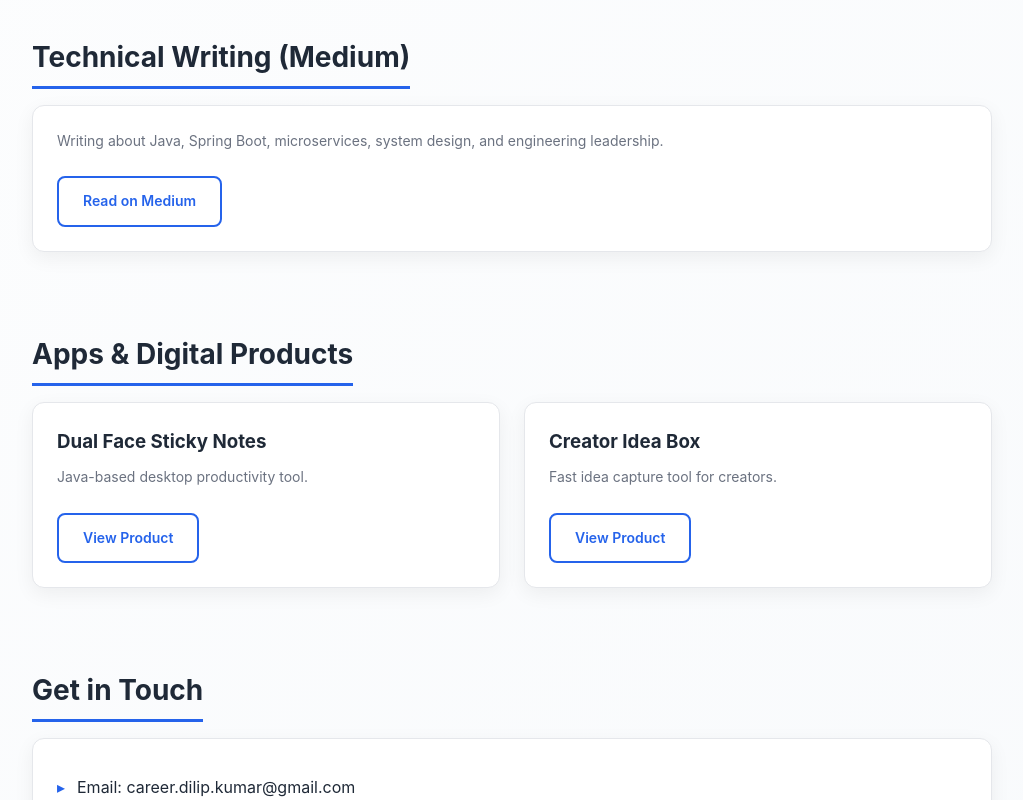
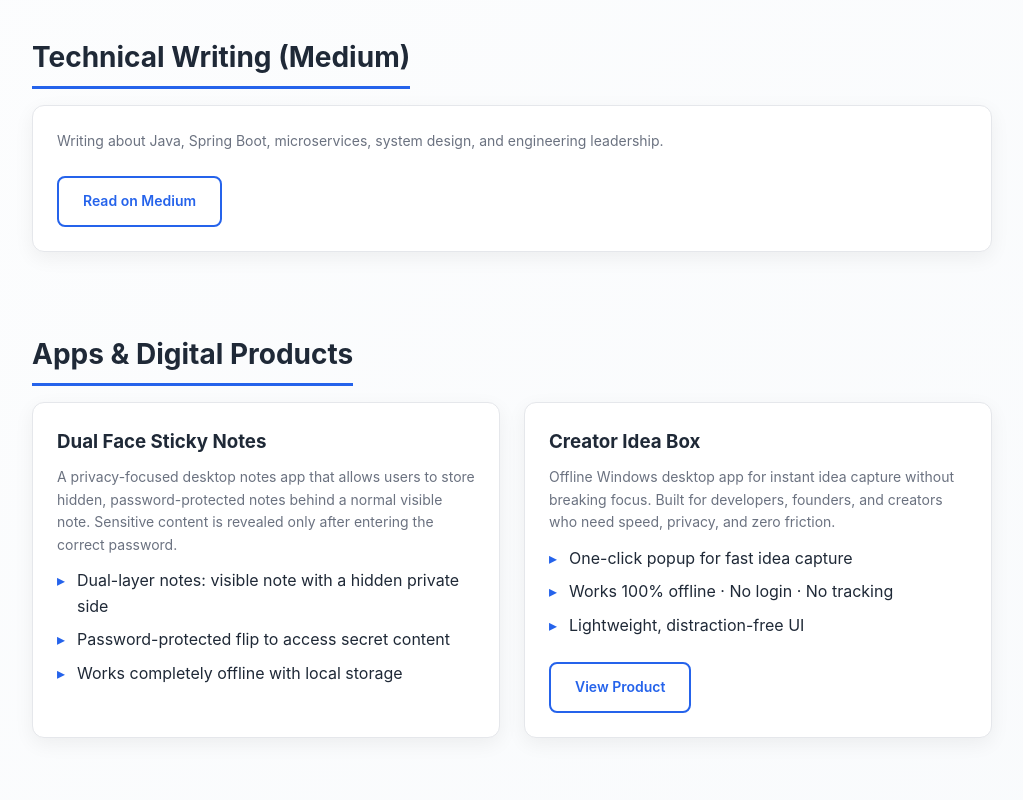
Before and after one commit to dilip-4/dilip-4.github.io, a plain HTML site: page index.html in a window 1280 px wide. Shown: the part 2000-2800 px from the top of the page, without its empty margins (128-1151 px from the left). Drawn offline with Linux system fonts and the light colour scheme.

Commit message:
Enhance navigation and update product details
Updated navigation and product descriptions for clarity and added links.

```diff
--- a/index.html
+++ b/index.html
@@ -11,6 +11,7 @@
 
 <style>
 *{margin:0;padding:0;box-sizing:border-box}
+html{scroll-behavior:smooth}
 body{
   font-family:-apple-system,BlinkMacSystemFont,'Segoe UI',sans-serif;
   background:linear-gradient(135deg,#ffffff,#f8fafc);
@@ -43,6 +44,13 @@
   margin-left:16px
 }
 nav a:hover{color:#2563eb}
+
+.nav-title{
+  font-weight:700;
+  font-size:16px;
+  color:#1f2937;
+  text-decoration:none
+}
 
 h1{
   font-size:42px;
@@ -166,9 +174,12 @@
 
 <body>
 
+<!-- SCROLL TARGET -->
+<div id="top"></div>
+
 <nav>
   <div>
-    <strong>Dilip Kumar Singh</strong>
+    <a href="#top" class="nav-title">Dilip Kumar Singh</a>
     <div>
       <a href="#about">About</a>
       <a href="#skills">Skills</a>
@@ -293,7 +304,7 @@
   <div class="card">
     <p>Writing about Java, Spring Boot, microservices, system design, and engineering leadership.</p>
     <div class="cta-bar">
-      <a href="https://medium.com/@YOUR_MEDIUM" target="_blank" class="cta-secondary">Read on Medium</a>
+      <a href="https://medium.com/@BuildCatalyst" target="_blank" class="cta-secondary">Read on Medium</a>
     </div>
   </div>
 </section>
@@ -303,16 +314,31 @@
   <div class="grid">
     <div class="card">
       <h3>Dual Face Sticky Notes</h3>
-      <p>Java-based desktop productivity tool.</p>
-      <div class="cta-bar">
+      <p>A privacy-focused desktop notes app that allows users to store hidden,
+password-protected notes behind a normal visible note.
+Sensitive content is revealed only after entering the correct password.</p>
+	  <ul>
+		  <li>Dual-layer notes: visible note with a hidden private side</li>
+		  <li>Password-protected flip to access secret content</li>
+		  <li>Works completely offline with local storage</li>
+	  </ul>
+      <!--<div class="cta-bar">
         <a href="https://gumroad.com/YOUR_PRODUCT" target="_blank" class="cta-secondary">View Product</a>
-      </div>
+      </div>-->
     </div>
     <div class="card">
       <h3>Creator Idea Box</h3>
-      <p>Fast idea capture tool for creators.</p>
-      <div class="cta-bar">
-        <a href="https://gumroad.com/YOUR_PRODUCT" target="_blank" class="cta-secondary">View Product</a>
+		<p>
+		Offline Windows desktop app for instant idea capture without breaking focus.
+		Built for developers, founders, and creators who need speed, privacy, and zero friction.
+		</p>
+		<ul>
+		  <li>One-click popup for fast idea capture</li>
+		  <li>Works 100% offline · No login · No tracking</li>
+		  <li>Lightweight, distraction-free UI</li>
+		</ul>
+		<div class="cta-bar">
+        <a href="https://dilipbuilds.gumroad.com/l/wtnbi" target="_blank" class="cta-secondary">View Product</a>
       </div>
     </div>
   </div>
@@ -327,6 +353,7 @@
       <li>LinkedIn: linkedin.com/in/dilip04</li>
       <li>GitHub: github.com/dilip-4</li>
     </ul>
+
     <div class="cta-bar">
       <a href="mailto:career.dilip.kumar@gmail.com" class="cta-primary">Start a Conversation</a>
       <a href="https://linkedin.com/in/dilip04" target="_blank" class="cta-secondary">Message on LinkedIn</a>
```
